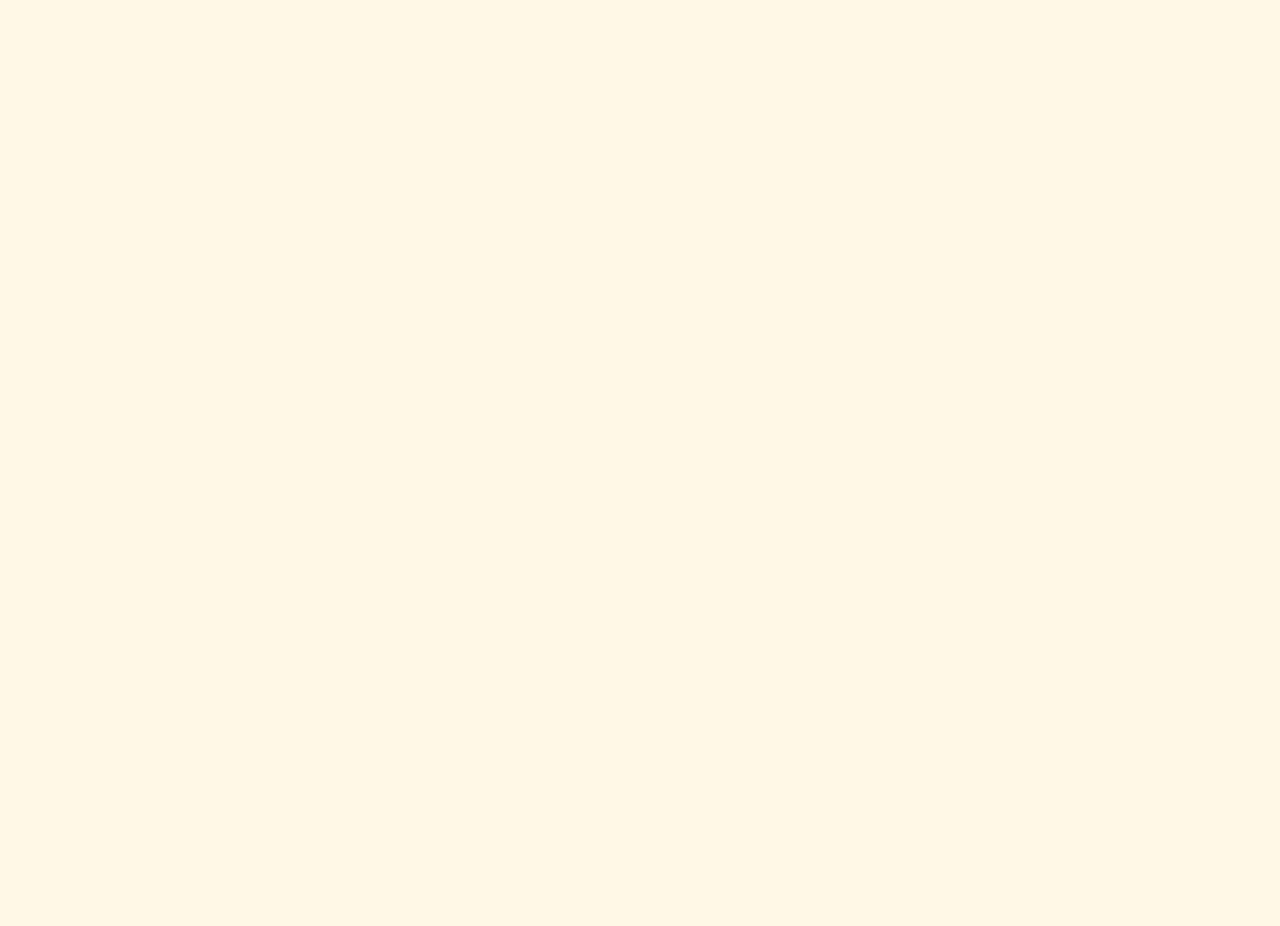
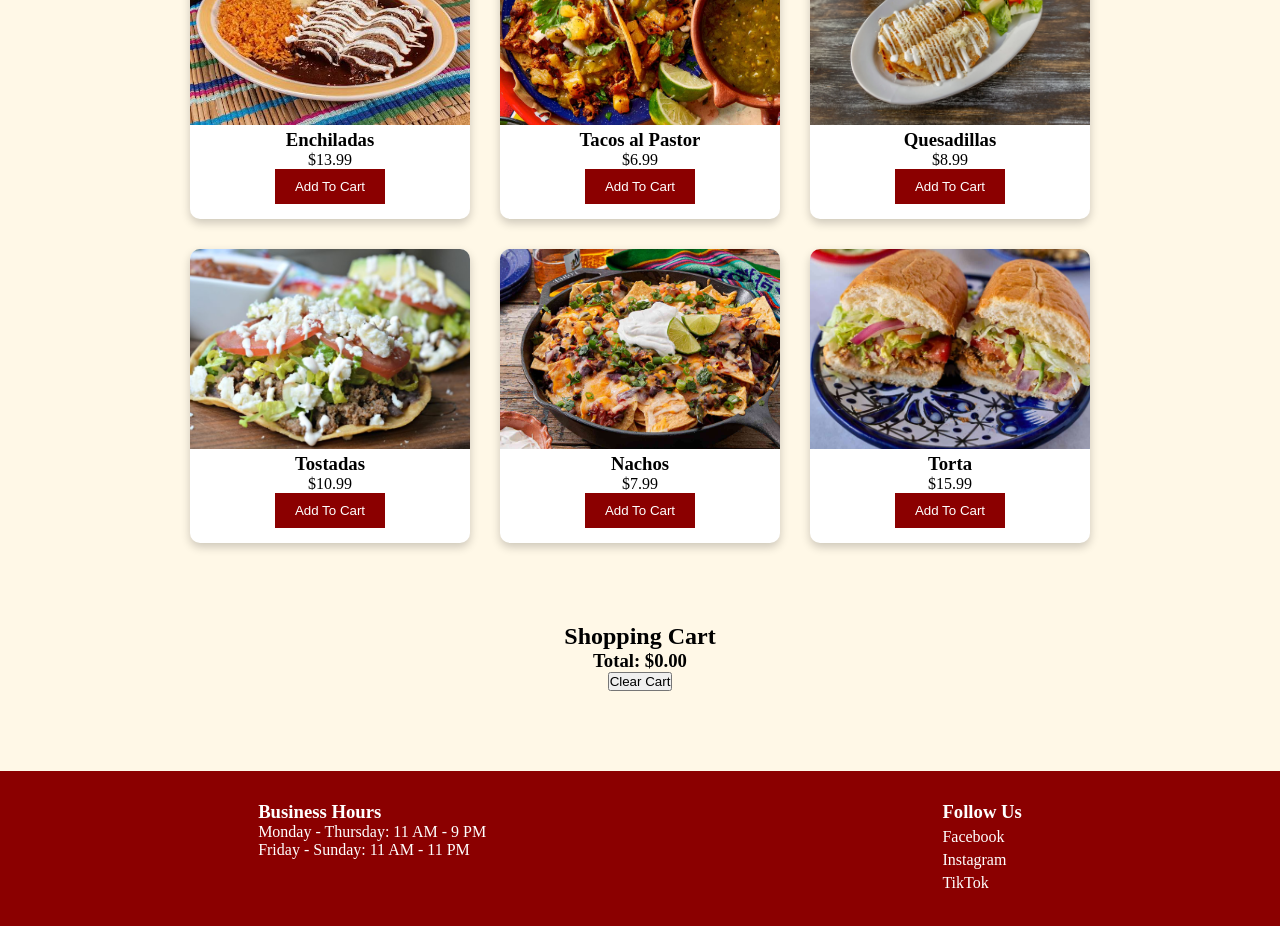
Before and after one commit to KatherinCuautli/A3, a React (Vite) app: page /menu in a window 1280 px wide. Shown: the part 200-1126 px from the top of the page. Before the commit the page ends 800 px from the top, so only its background shows below. Built offline with nearby package versions, Linux system fonts and the light colour scheme.

Commit message:
Finished rendering menu page and added footer component

```diff
--- /dev/null
+++ b/src/components/Footer.jsx
@@ -0,0 +1,30 @@
+function Footer() {
+    return (
+        <footer>
+            <div class="footer-content">
+                <div class="business-hours">
+                    <h3>Business Hours</h3>
+                    <p>Monday - Thursday: 11 AM - 9 PM</p>
+                    <p>Friday - Sunday: 11 AM - 11 PM</p>
+                </div>
+
+                <div class="social-links">
+                    <h3>Follow Us</h3>
+                    <a href="https://www.facebook.com" target="_blank" rel="noreferrer">
+                        Facebook
+                    </a>
+
+                    <a href="https://www.instagram.com" target="_blank" rel="noreferrer">
+                        Instagram
+                    </a>
+
+                    <a href="https://www.tiktok.com" target="_blank" rel="noreferrer">
+                        TikTok
+                    </a>
+                </div>
+            </div>
+        </footer>
+    );
+}
+
+export default Footer;
--- a/src/components/Layout.jsx
+++ b/src/components/Layout.jsx
@@ -1,11 +1,13 @@
 import { Outlet } from "react-router-dom";
 import Navbar from "./Navbar";
+import Footer from "./Footer";
 
 function Layout(){
     return(
         <>
             <Navbar />
             <Outlet />
+            <Footer />
         </>
     )
 }
--- a/src/pages/Menu.jsx
+++ b/src/pages/Menu.jsx
@@ -1,5 +1,88 @@
+import enchiladas from "../assets/enchiladas.jpg";
+import tacos from "../assets/tacos.jpg";
+import quesadillas from "../assets/quesadillas.jpg";
+import tostadas from "../assets/tostadas.jpg";
+import nachos from "../assets/nachos.jpg";
+import torta from "../assets/torta.jpg";
+
 function Menu() {
-  return <h1>Menu Page</h1>;
+  return(
+    <>
+      <section className="menu-selection">
+          <h1>Our Menu</h1>
+          <div className="menu-container">
+              <div className="menu-card">
+                  <img src={enchiladas} alt="Enchiladas" />
+                  <h3>Enchiladas</h3>
+                  <p>$13.99</p>
+                  <button>
+                      Add To Cart
+                  </button>
+              </div>
+
+              <div className="menu-card">
+                  <img src={tacos} alt="Tacos" />
+                  <h3>Tacos al Pastor</h3>
+                  <p>$6.99</p>
+                  <button>
+                      Add To Cart
+                  </button>
+              </div>
+
+              <div className="menu-card">
+                  <img src={quesadillas} alt="Quesadillas" />
+                  <h3>Quesadillas</h3>
+                  <p>$8.99</p>
+                  <button>
+                      Add To Cart
+                  </button>
+              </div>
+
+              <div className="menu-card">
+                  <img src={tostadas} alt="Tostadas" />
+                  <h3>Tostadas</h3>
+                  <p>$10.99</p>
+                  <button>
+                      Add To Cart
+                  </button>
+              </div>
+
+              <div className="menu-card">
+                  <img src={nachos} alt="Nachos" />
+                  <h3>Nachos</h3>
+                  <p>$7.99</p>
+                  <button>
+                      Add To Cart
+                  </button>
+              </div>
+
+              <div className="menu-card">
+                  <img src={torta} alt="Torta" />
+                  <h3>Torta</h3>
+                  <p>$15.99</p>
+                  <button>
+                      Add To Cart
+                  </button>
+              </div>
+          </div>
+      </section>
+
+      <section className="cart-section">
+          <h2>Shopping Cart</h2>
+          <ul id="cartItems">
+          </ul>
+          <h3>
+              Total: $
+              <span id="totalPrice">
+                  0.00
+              </span>
+          </h3>
+          <button>
+              Clear Cart
+          </button>
+      </section>
+    </>
+  )
 }
 
 export default Menu;
```
